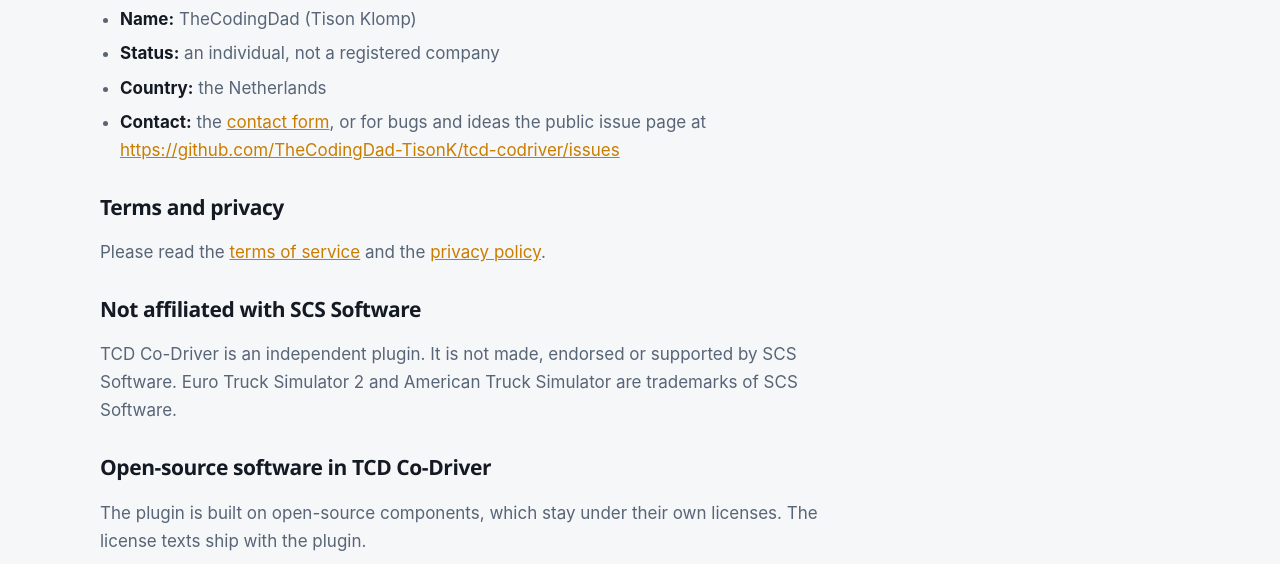
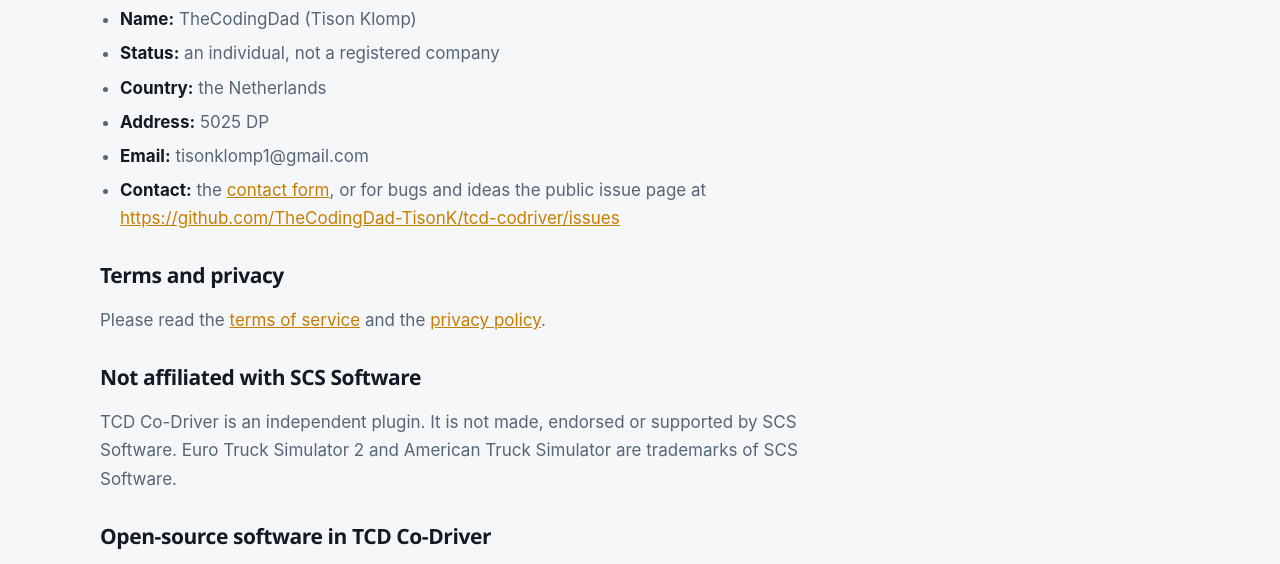
Before and after one commit to TheCodingDad-TisonK/tcd-codriver, a plain HTML site: page legal-notice.html in a window 1280 px wide. Shown: the part 227-791 px from the top of the page. Drawn offline with Linux system fonts and the light colour scheme.

Commit message:
Update the website

```diff
--- a/legal-notice.html
+++ b/legal-notice.html
@@ -25,9 +25,9 @@
   <li><strong>Name:</strong> TheCodingDad (Tison Klomp)</li>
   <li><strong>Status:</strong> an individual, not a registered company</li>
   <li><strong>Country:</strong> the Netherlands</li>
+  <li><strong>Address:</strong> 5025 DP</li>
 
-
-
+  <li><strong>Email:</strong> tisonklomp1@gmail.com</li>
   <li><strong>Contact:</strong> the <a href="contact.html">contact form</a>, or for bugs and ideas the public issue page at <a href="https://github.com/TheCodingDad-TisonK/tcd-codriver/issues">https://github.com/TheCodingDad-TisonK/tcd-codriver/issues</a></li>
 </ul>
 
```
